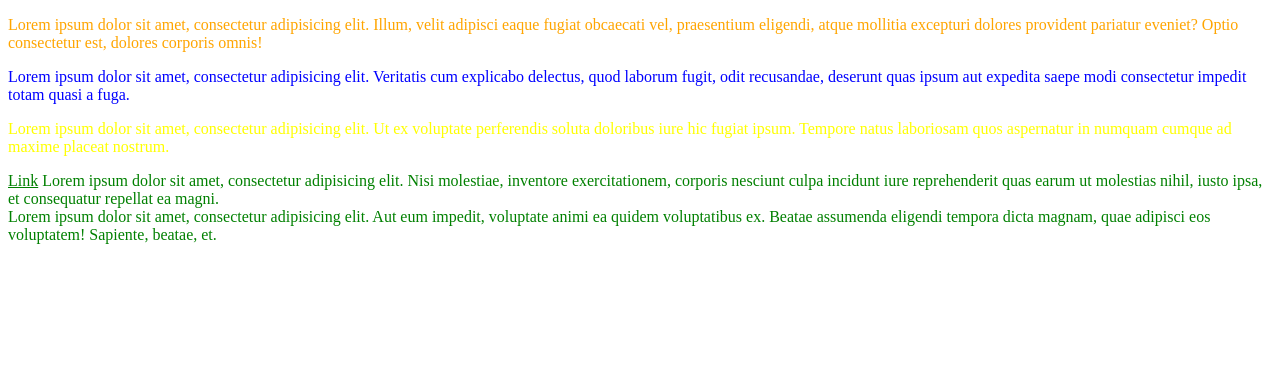
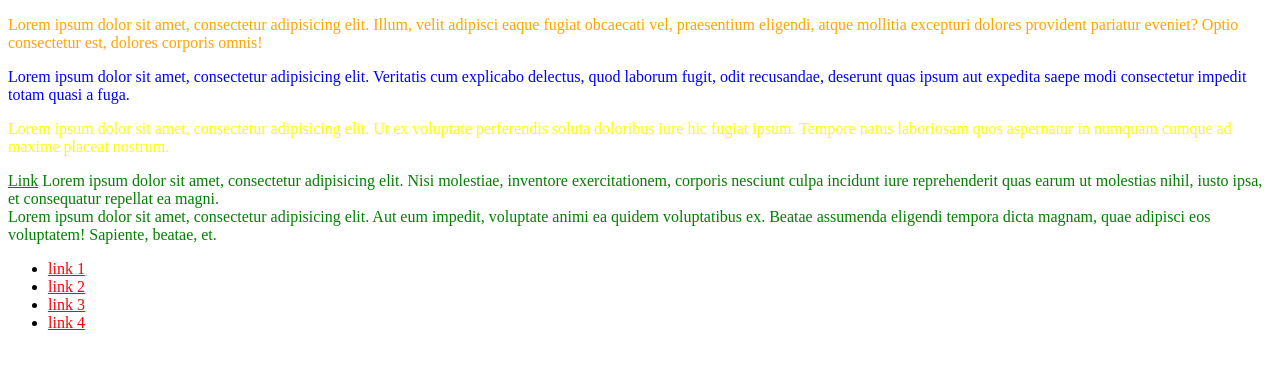
Before and after one commit to arturgrzes/CSS, a plain HTML site: page index.html in a window 1280 px wide. Drawn offline with Linux system fonts and the light colour scheme.

Commit message:
selektor bezpośredniego elementu potomnego

```diff
--- a/CSS/style.css
+++ b/CSS/style.css
@@ -9,17 +9,25 @@ p {
 
 #paragraf {
     color: blue;
-
 }
-    /* selektor klasy */
-
-    .akapit{
-        color: yellow;
 
 
-    }
+/* selektor klasy */
+
+.akapit {
+    color: yellow;
+}
+
 
 /* łączenie selektorów */
-a, span, div {
+
+a,
+span,
+div {
     color: green;
 }
+
+/* selektor bezpośredniego elementu potomnego */
+li > a {
+    color: red;
+}
--- a/index.html
+++ b/index.html
@@ -24,6 +24,13 @@
     <span>Lorem ipsum dolor sit amet, consectetur adipisicing elit. Nisi molestiae, inventore exercitationem, corporis nesciunt culpa incidunt iure reprehenderit quas earum ut molestias nihil, iusto ipsa, et consequatur repellat ea magni.</span>
     <div>Lorem ipsum dolor sit amet, consectetur adipisicing elit. Aut eum impedit, voluptate animi ea quidem voluptatibus ex. Beatae assumenda eligendi tempora dicta magnam, quae adipisci eos voluptatem! Sapiente, beatae, et.</div>
 
+    <ul>
+        <li><a href="#">link 1</a></li>
+        <li><a href="#">link 2</a></li>
+        <li><a href="#">link 3</a></li>
+        <li><a href="#">link 4</a></li>
+    </ul>
+
 </body>
 
 </html>
```
